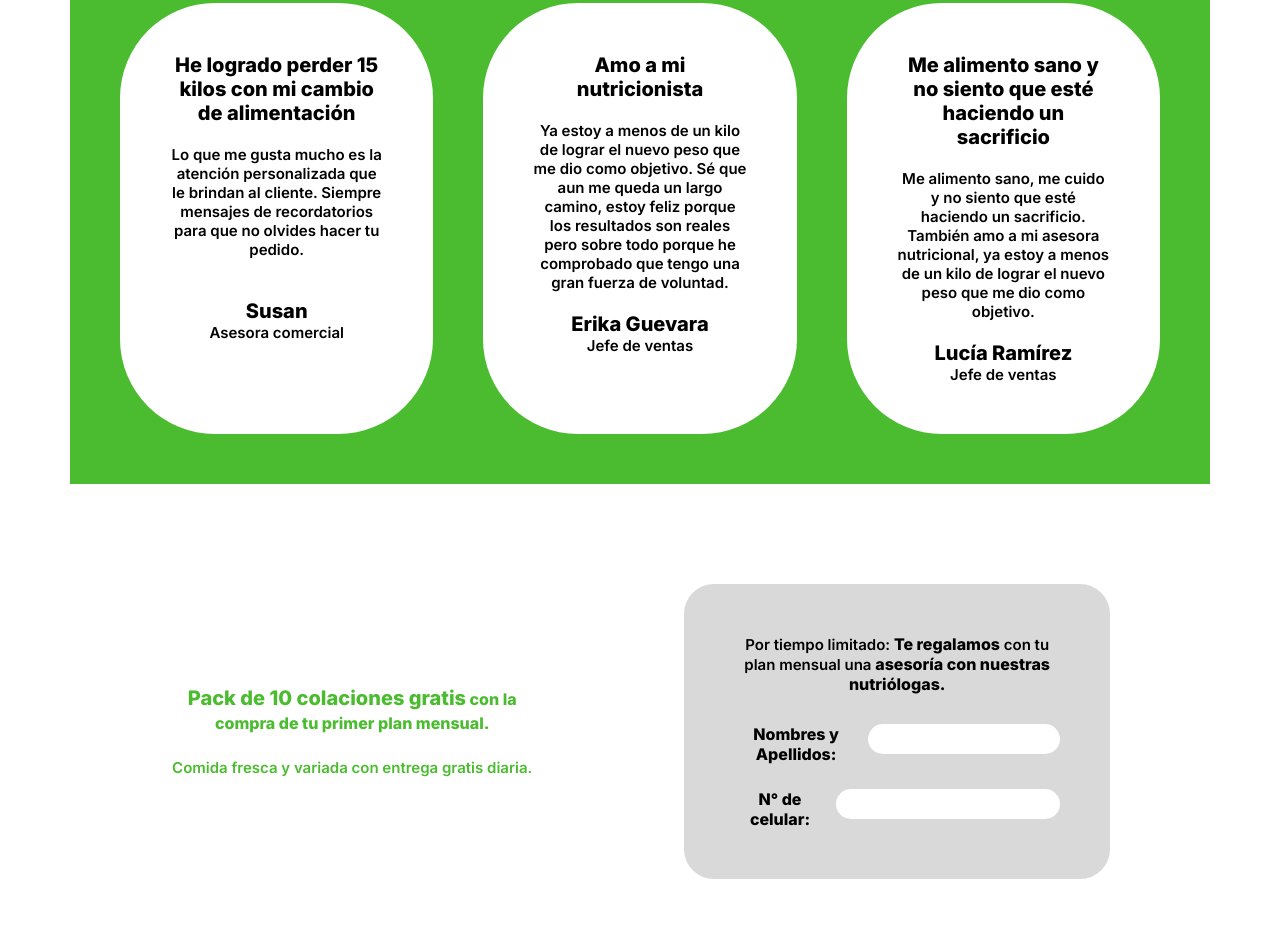
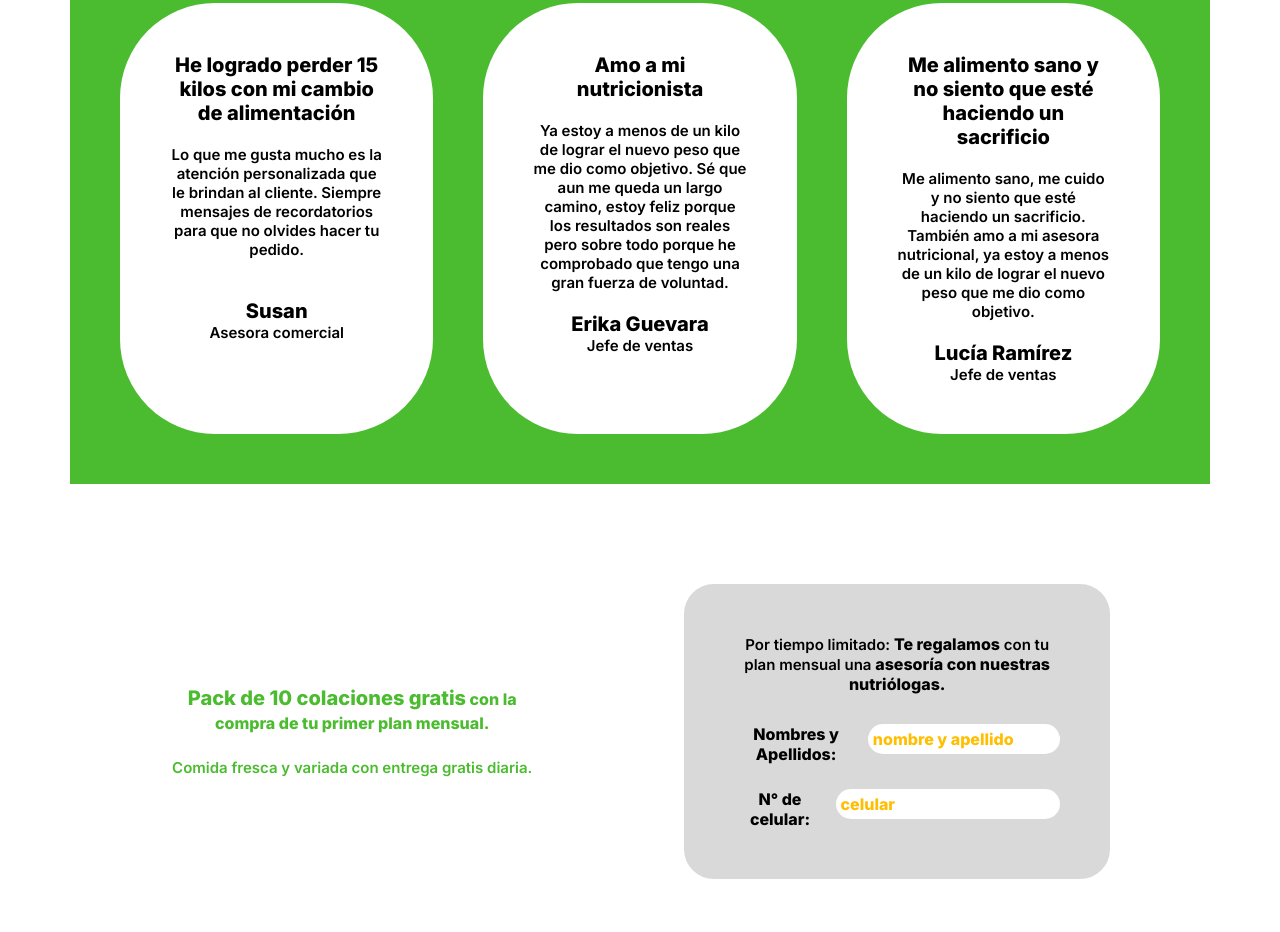
Before and after one commit to okbrenzz/okbrenzz.github.io, a plain HTML site: page index.html in a window 1280 px wide. Shown: the part 1043-1975 px from the top of the page. Drawn offline with nearby package versions, Linux system fonts and the light colour scheme.

Commit message:
Update index.html

```diff
--- a/index.html
+++ b/index.html
@@ -19,7 +19,7 @@
             <!-- logotipo de mi pagina -->
             <img class="logotipo1" src="Imagenes/web de logo.webp" alt="logotipo">
             <!-- boton abrir -->
-            <button id="abrir" class="abrir-menu">URSULA<i class="bi bi-list"></i></button>
+            <button id="abrir" class="abrir-menu"><i class="bi bi-list"></i></button>
             <!-- sección del menu -->
             <div id="menu" class="menu">
                 <div class="menunav2">
@@ -127,10 +127,10 @@
                 <h4>Por tiempo limitado: <strong>Te regalamos</strong> con tu plan mensual una <strong>asesoría con nuestras nutriólogas.</strong></h4>
                 <form class="formulario1">
                     <div class="input-1">
-                        <label>Nombres y Apellidos:</label><input type="text" name="" id="" value=""></input>
+                        <label>Nombres y Apellidos:</label><input type="text" name="" id="" value="" placeholder="nombre y apellido"></input>
                     </div>
                     <div class="input-2">
-                        <label>N° de celular:</label><input type="text" name="" id="" value=""></input>
+                        <label>N° de celular:</label><input type="text" name="" id="" value="" placeholder="celular"></input>
                     </div>
                     </form>
             </div>
```
